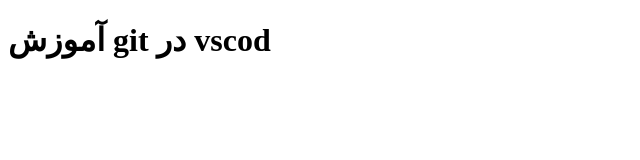
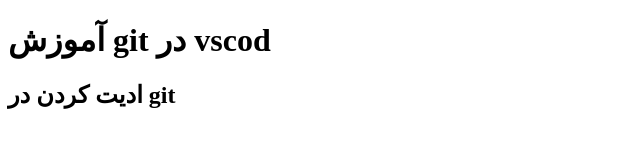
Before and after one commit to vabavi/vamchi, a plain HTML site: page index.html in a window 1280 px wide. Shown: the whole page, without its empty margins (0-640 px from the left). Drawn offline with Linux system fonts and the light colour scheme.

Commit message:
Update index.html

```diff
--- a/index.html
+++ b/index.html
@@ -9,6 +9,7 @@
 <body>
     <div>
         <h1>آموزش git  در vscod</h1>
+        <h2> ادیت کردن در git </h2>
     </div>
 </body>
 </html>
```
